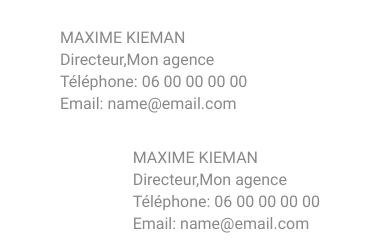
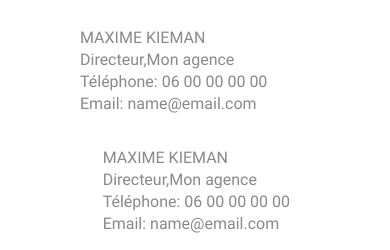
Before and after one commit to hauste77/CV, a plain HTML site: page index.html in a window 390 px wide. Shown: the part 3407-3657 px from the top of the page. Drawn offline with Linux system fonts and the light colour scheme.

Commit message:
réglage media footer

```diff
--- a/style.css
+++ b/style.css
@@ -286,15 +286,17 @@ div{
 		margin-right: 0px;
 
 	}
+	.p-footer-g{
+		margin-left: 60px;
+	}
 }
 
 
 @media screen and (max-width: 1000px){
 	.p-footer-g{
-
-	margin-left: 0px;
+		margin-left: 0px;
+	}
 }
-
 @media screen and (max-width: 800px){
 	body{
 		display: block;
@@ -339,10 +341,10 @@ div{
 	}
 	.p-footer-g{
 
-		margin-left: 30px;
+		margin-left: 50px;
 	 }
 	 .p-footer-d{
-		margin-right: 20px;
+		margin-right: 50px;
 
 	}
 
```
